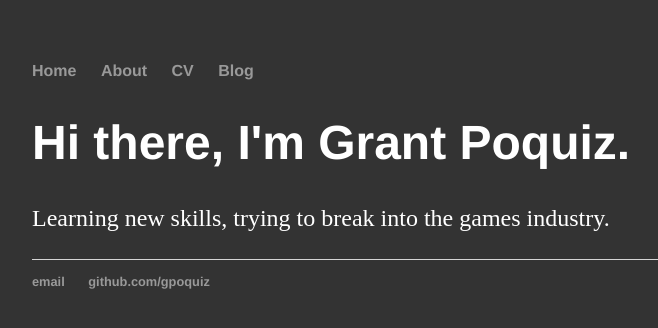
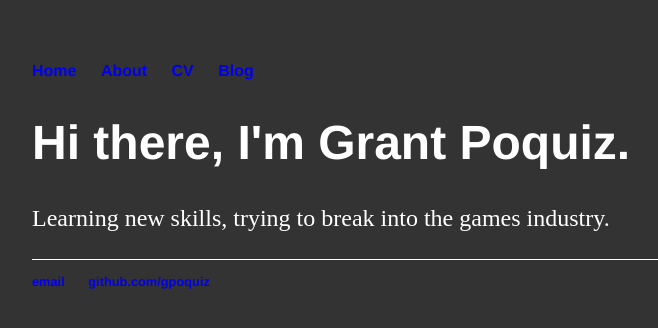
Before and after one commit to gpoquiz/gpoquiz.github.io, a Jekyll site: the page built from index.html, in a window 1280 px wide. Shown: the top 328 px of the page, without its empty margins (160-818 px from the left). Built offline with Jekyll 4.4.1, drawn with Linux system fonts in a browser that asks for light colours.

Commit message:
Update main.css

```diff
--- a/css/main.css
+++ b/css/main.css
@@ -1,11 +1,11 @@
 body { margin: 60px auto; width: 70%; background-color: #333; color: #fff;}
 
-a { text-decoration: none; color: #999; }
+a { text-decoration: none; }
 a:hover { text-decoration: underline; }
 
 p, ul { font-size: 1.5em; line-height: 1.4em; }
 
-h1, h2, h3, h4 { font-family: 'Helvetica', 'Arial', 'Sans-Serif'; color: #FFF}
+h1, h2, h3, h4 { font-family: 'Helvetica', 'Arial', 'Sans-Serif';}
 h1 { font-size: 3em;  }
 h2 { font-size: 2.7em; }
 h3 { font-size: 2.3em; }
@@ -14,7 +14,7 @@ h4 { font-size: 1.9em; }
 nav ul, footer ul { font-size: 1em; font-family: 'Helvetica', 'Arial', 'Sans-Serif'; padding: 0px; list-style: none; font-weight: bold; }
 nav ul li, footer ul li { display: inline; margin-right: 20px; }
 
-footer { border-top: 1px solid #d5d5d5; font-size: .8em; }
+footer { border-top: 1px solid #fff; font-size: .8em; }
 
 /* Blog */
 ul.posts { margin: 20px auto 40px; font-size: 1.5em; }
```
